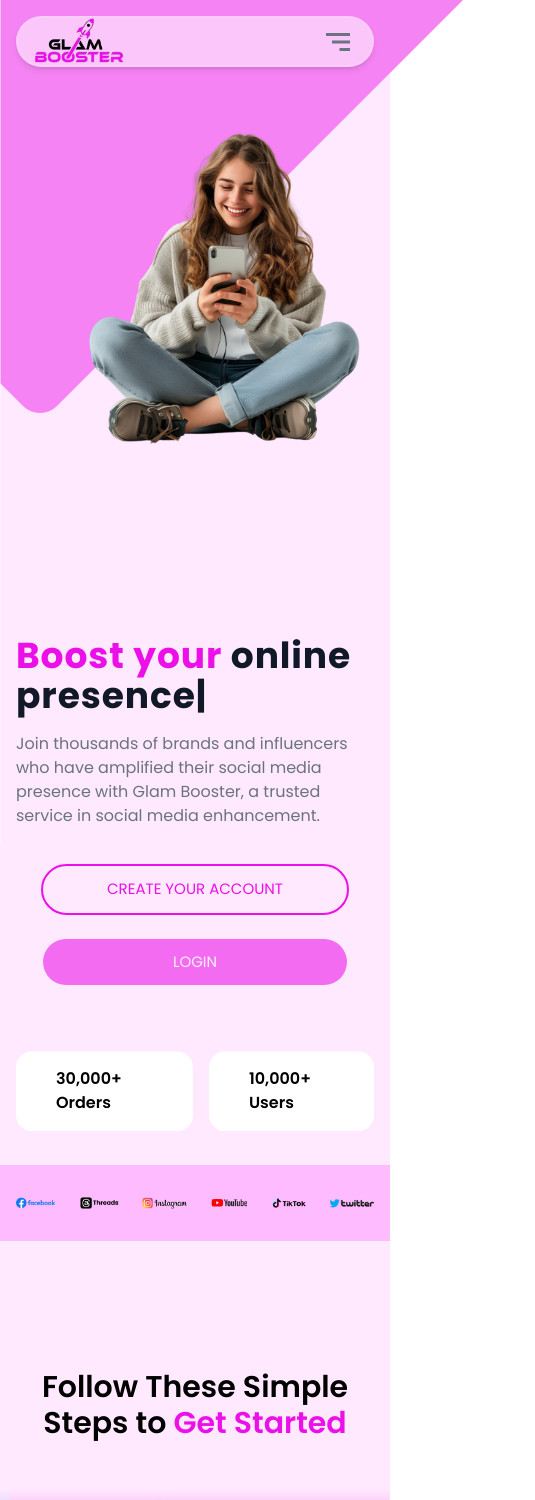
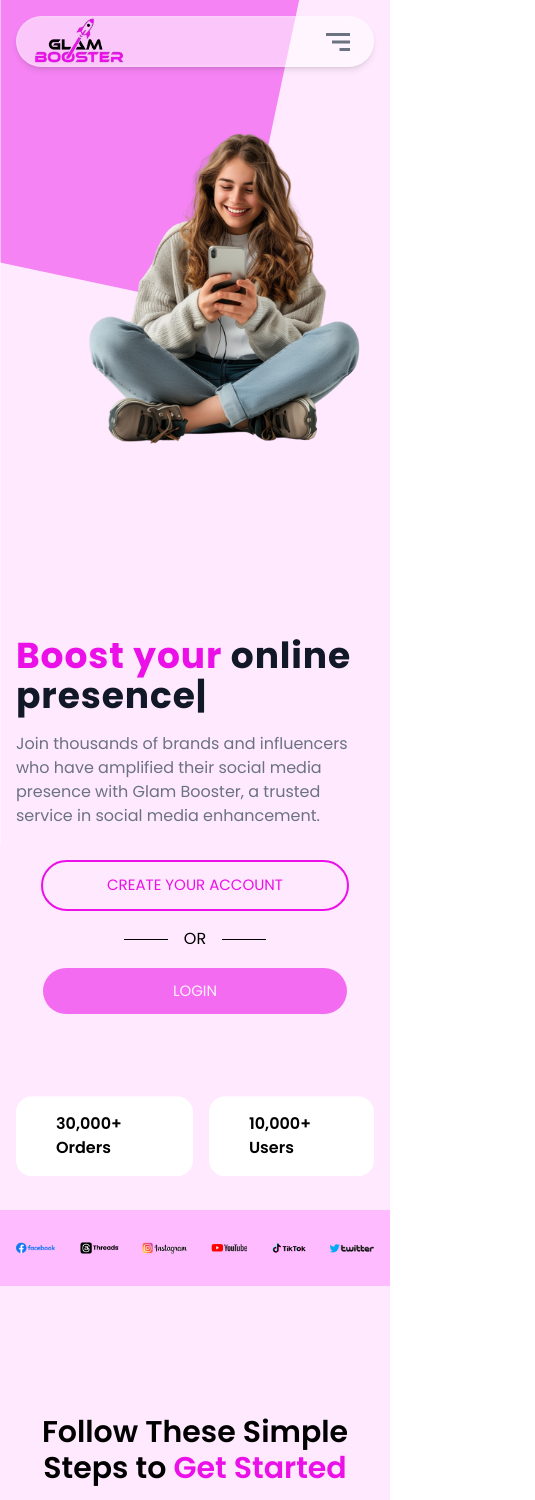
Before and after one commit to Victex4/gkam, a React (Vite) app: page / in a window 390 px wide. Shown: the top 1500 px of the page, 535 px wide, since content can reach past the window. Built offline with nearby package versions, Linux system fonts and the light colour scheme.

Commit message:
initial commit

```diff
--- a/src/section/Hero.jsx
+++ b/src/section/Hero.jsx
@@ -55,7 +55,7 @@ const Hero = ({ menuOpen }) => {
     animate="visible"
     >
       <div className={`container transition-all duration-300 ${menuOpen ? "px-10 blur-sm" : ""}`}>
-      <div className='h-[700px] w-[700px] bg-[#F583F3] absolute -top-1/2 right-0 rounded-3xl rotate-45 -z-9'>
+      <div className='md:h-[700px] h-[700px] w-[400px] md:w-[700px] bg-[#F583F3] absolute -top-1/2 right-20 md:right-0 rounded-3xl rotate-12 md:rotate-45 -z-9'>
 
       </div>
         <div className='relative flex h-screen flex-col-reverse items-center md:flex-row '>
--- a/src/section/LoginRegister.jsx
+++ b/src/section/LoginRegister.jsx
@@ -4,11 +4,16 @@ import Button from '../components/Button'
 const LoginRegister = () => {
   return (
     <section className='bg-[#FFE9FE]'>
-      <div className='container flex flex-col justify-center'>
-        <div className='pb-6 pt-5 md:py-6 md:text-[20px] text-[15px] flex justify-center uppercase'>
+      <div className='container flex flex-col justify-center py-[1rem]'>
+        <div className='md:text-[20px] text-[15px] flex justify-center uppercase'>
             <Button variant='outline'>
                 Create Your Account
             </Button>
+        </div>
+        <div className='flex gap-4 items-center justify-center py-4'>
+        <hr className='my-3 border-1 w-11 border-black'/>
+        OR
+        <hr className='my-3 border-1 w-11 border-black'/>
         </div>
         <div className='flex md:text-[20px] text-[15px] justify-center pb-9'>
             <button className='bg-[#F36BF1] text-white/90 border-none hover:bg-[#EB10E8] px-[130px] rounded-full md:px-[150px] py-3 uppercase hover:scale-105 duration-100'>
```
